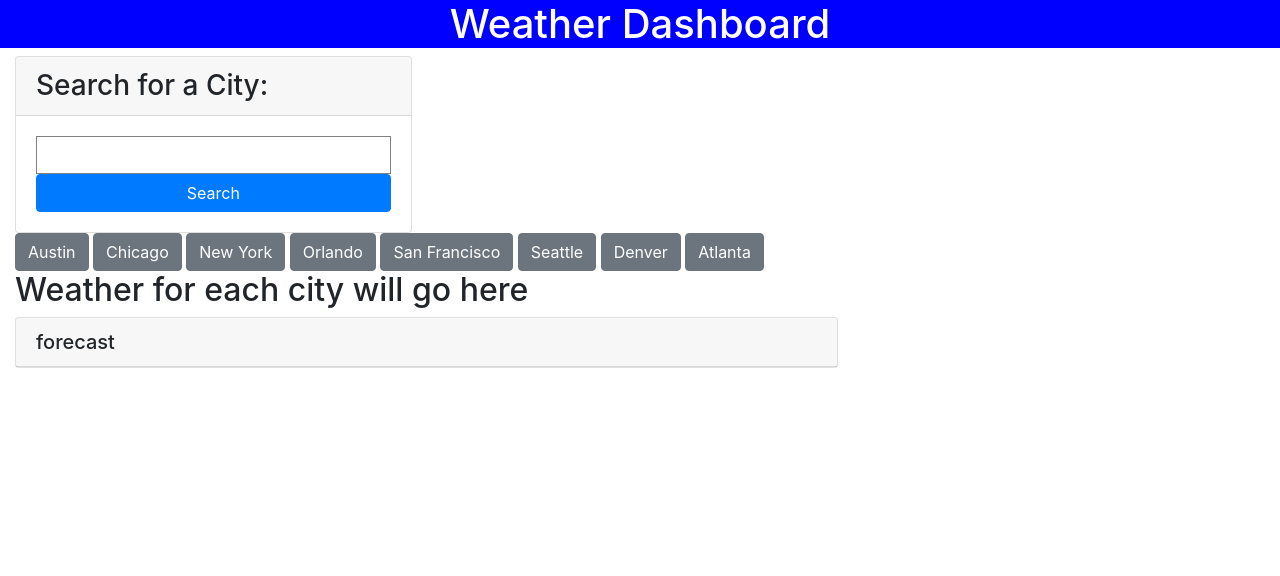
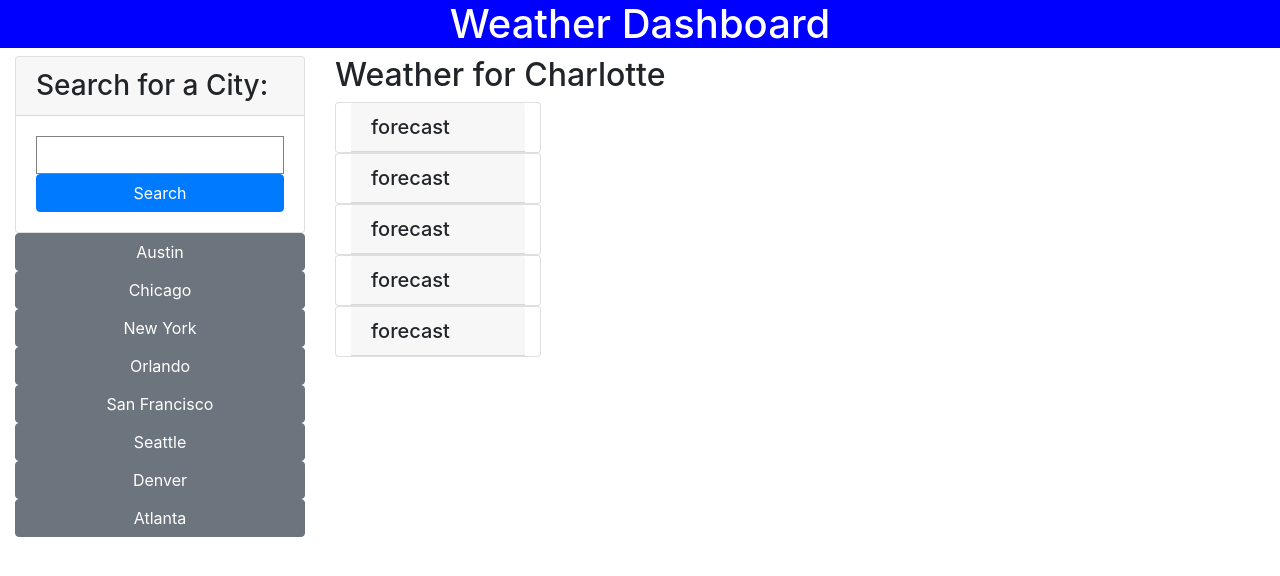
Before and after one commit to hollenbebe08/b-griffith-weather-dashboard, a plain HTML site: page index.html in a window 1280 px wide. Drawn offline with nearby package versions, Linux system fonts and the light colour scheme.

Commit message:
added form event handler to js file

```diff
--- a/assets/js/script.js
+++ b/assets/js/script.js
@@ -0,0 +1,23 @@
+// var cltWeatherContainerEl = document.querySelector("#clt-weather-container");
+var citySearchFormEl = document.querySelector("#city-form");
+var citySearchInputEl = document.querySelector("#city-name");
+
+var getCharlotteWeatherData = function(city) {
+    var apiUrl= "https://api.openweathermap.org/data/2.5/weather?q=charlotte&appid=a0e1548f4b7fe9bc85174edebf7cf635";
+    fetch(apiUrl).then(function(response) {
+        response.json().then(function(data) {
+          console.log(data);
+        });
+    });
+};
+
+var formSubmitHandler = function(event){
+    event.preventDefault();
+    console.log(event);
+}
+
+citySearchFormEl.addEventListener("submit", formSubmitHandler);
+
+// var displayCltWeatherData = function(){
+
+// }
--- a/index.html
+++ b/index.html
@@ -12,34 +12,53 @@
     <header class="col-12 text-centered">
         <h1>Weather Dashboard</h1>
     </header>
-    <main class="flex-row">
-        <div class= "col-12 col-md-4">
+    <main class="d-flex">
+        <div class= "col-3">
             <!-- search input to type in a city -->
             <div class="card">
                 <h3 class="card-header">Search for a City:</h3>
                 <form id="city-form" class="card-body input-group">
                     <span class="input-group-text" id="inputGroup-sizing-default" style="display:none"></span>
-                    <input type="text" class="form-control" aria-label="Sizing example input" aria-describedby="inputGroup-sizing-lg">
+                    <input type="text" class="form-control" id="city-name" aria-label="Sizing example input" aria-describedby="inputGroup-sizing-lg">
                     <button type="submit" class="d-grid gap-2 col-12 mx-auto btn btn-primary">Search</button>
                 </form>
             </div>
+             <!-- click on button to search weather in specific cities -->
+            <div id="city-buttons">
+                <button class="d-grid gap-2 col-12 mx-auto btn btn-secondary">Austin</button>
+                <button class="d-grid gap-2 col-12 mx-auto btn btn-secondary">Chicago</button>
+                <button class="d-grid gap-2 col-12 mx-auto btn btn-secondary">New York</button>
+                <button class="d-grid gap-2 col-12 mx-auto btn btn-secondary">Orlando</button>
+                <button class="d-grid gap-2 col-12 mx-auto btn btn-secondary">San Francisco</button>
+                <button class="d-grid gap-2 col-12 mx-auto btn btn-secondary">Seattle</button>
+                <button class="d-grid gap-2 col-12 mx-auto btn btn-secondary">Denver</button>
+                <button class="d-grid gap-2 col-12 mx-auto btn btn-secondary">Atlanta</button>
+            </div>
         </div>
-        <!-- click on button to search weather in specific cities -->
-        <div class="d-grid gap-2 col-12 mx-auto" id="city-buttons">
-            <button class="btn btn-secondary">Austin</button>
-            <button class="btn btn-secondary">Chicago</button>
-            <button class="btn btn-secondary">New York</button>
-            <button class="btn btn-secondary">Orlando</button>
-            <button class="btn btn-secondary">San Francisco</button>
-            <button class="btn btn-secondary">Seattle</button>
-            <button class="btn btn-secondary">Denver</button>
-            <button class="btn btn-secondary">Atlanta</button>
-        </div>
-        <div class="col-12 col-md-8">
+        <div class="col-3 col-md-8">
             <div>
-                <h2>Weather for each city will go here</h2>
+                <h2>Weather for Charlotte</h2>
+                <div id="clt-weather-container" class="list-group">
+
+                </div>
             </div>
-            <div class="card">
+            <div class="col-3 card">
+                <h5 class = "card-header">forecast</h5>
+                <!-- five cards will go here for the five day forecast -->
+            </div>
+            <div class="col-3 card">
+                <h5 class = "card-header">forecast</h5>
+                <!-- five cards will go here for the five day forecast -->
+            </div>
+            <div class="col-3 card">
+                <h5 class = "card-header">forecast</h5>
+                <!-- five cards will go here for the five day forecast -->
+            </div>
+            <div class="col-3 card">
+                <h5 class = "card-header">forecast</h5>
+                <!-- five cards will go here for the five day forecast -->
+            </div>
+            <div class="col-3 card">
                 <h5 class = "card-header">forecast</h5>
                 <!-- five cards will go here for the five day forecast -->
             </div>
```
Also changed, not shown: assets/css/style.css (line endings or trailing spaces).
